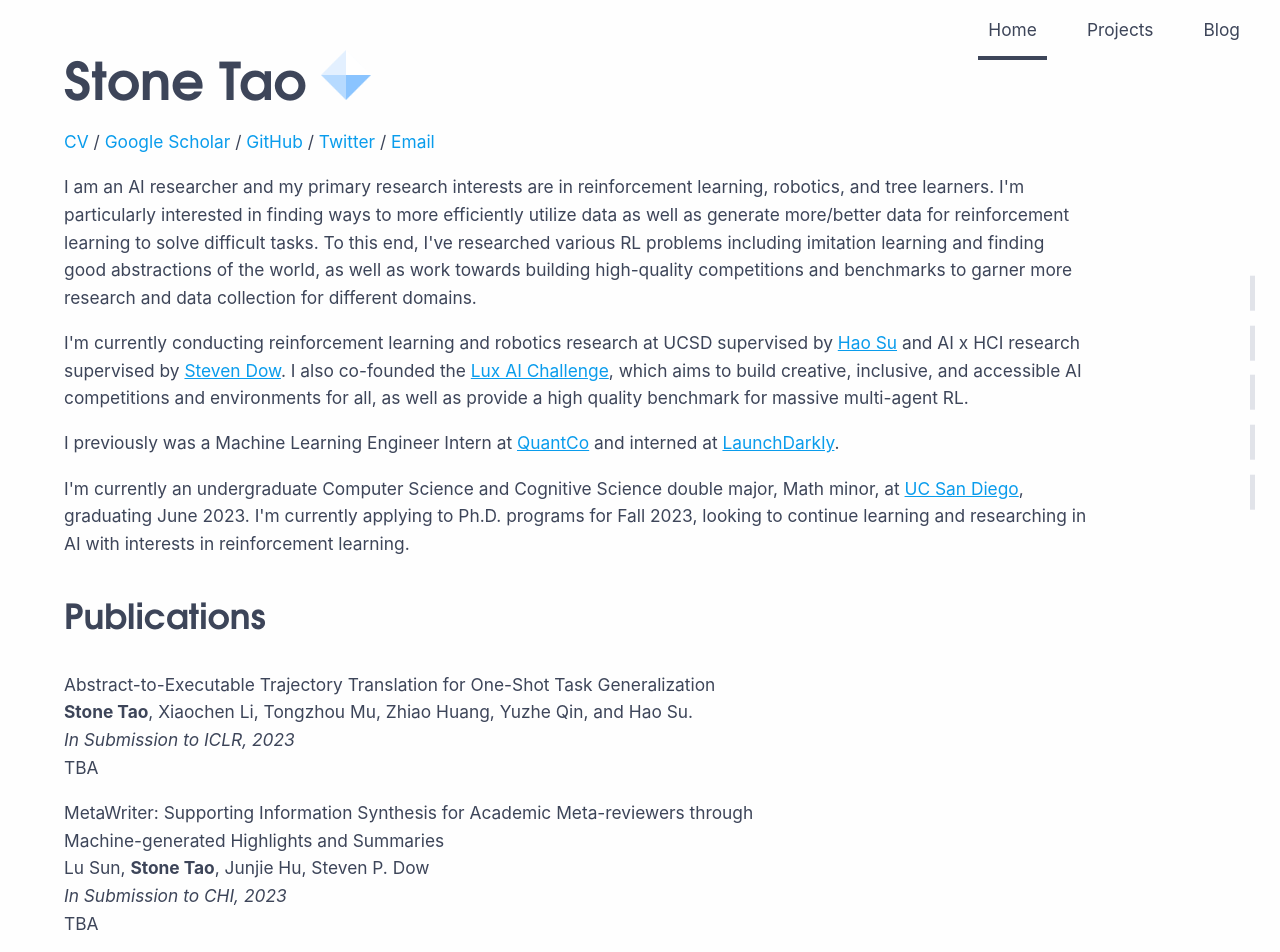
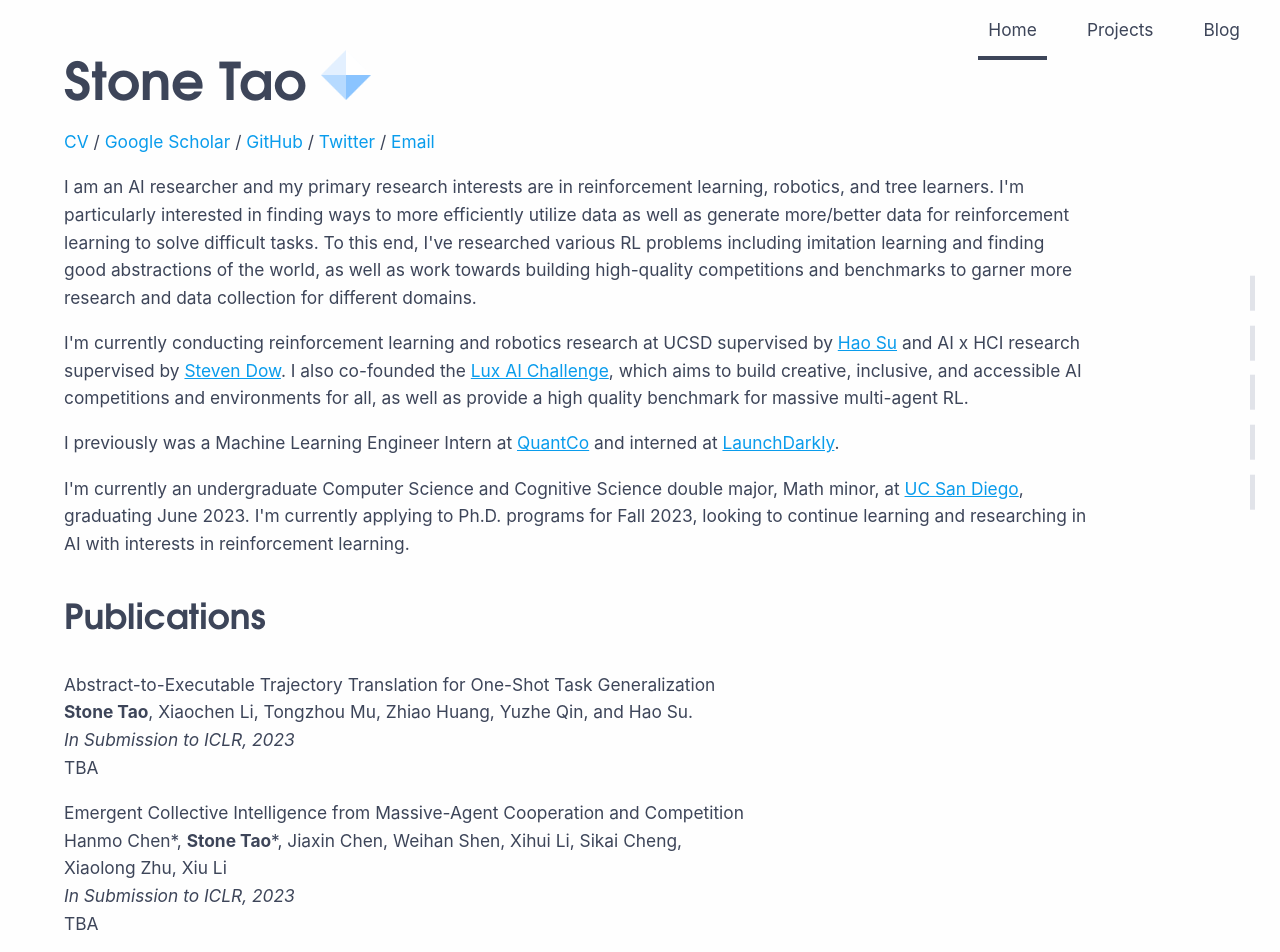
Before and after one commit to StoneT2000/StoneT2000.github.io, a React (Create React App) app: page / in a window 1280 px wide. Shown: the top 952 px of the page. Built offline with nearby package versions, Linux system fonts and the light colour scheme.

Commit message:
new submission

```diff
--- a/src/pages/Home/publications.js
+++ b/src/pages/Home/publications.js
@@ -11,18 +11,18 @@ export const data = [
     code: 'TBA',
     image: null,
   },
-  // {
-  //   title:
-  //     'Emergent Collective Intelligence from Massive-Agent Cooperation and Competition',
-  //   authors:
-  //     'TBA',
-  //   venue: 'In Submission',
-  //   year: '2022',
-  //   link: 'TBA',
-  //   projectpage: 'TBA',
-  //   code: 'TBA',
-  //   image: null,
-  // },
+  {
+    title:
+      'Emergent Collective Intelligence from Massive-Agent Cooperation and Competition',
+    authors:
+      'Hanmo Chen*, Stone Tao*, Jiaxin Chen, Weihan Shen, Xihui Li, Sikai Cheng, Xiaolong Zhu, Xiu Li',
+    venue: 'In Submission to ICLR',
+    year: '2023',
+    link: 'TBA',
+    projectpage: 'TBA',
+    code: 'TBA',
+    image: null,
+  },
   {
     title:
       'MetaWriter: Supporting Information Synthesis for Academic Meta-reviewers through Machine-generated Highlights and Summaries',
```
Also changed, not shown: 1 other file (tests, documents, lock files or other folders).
